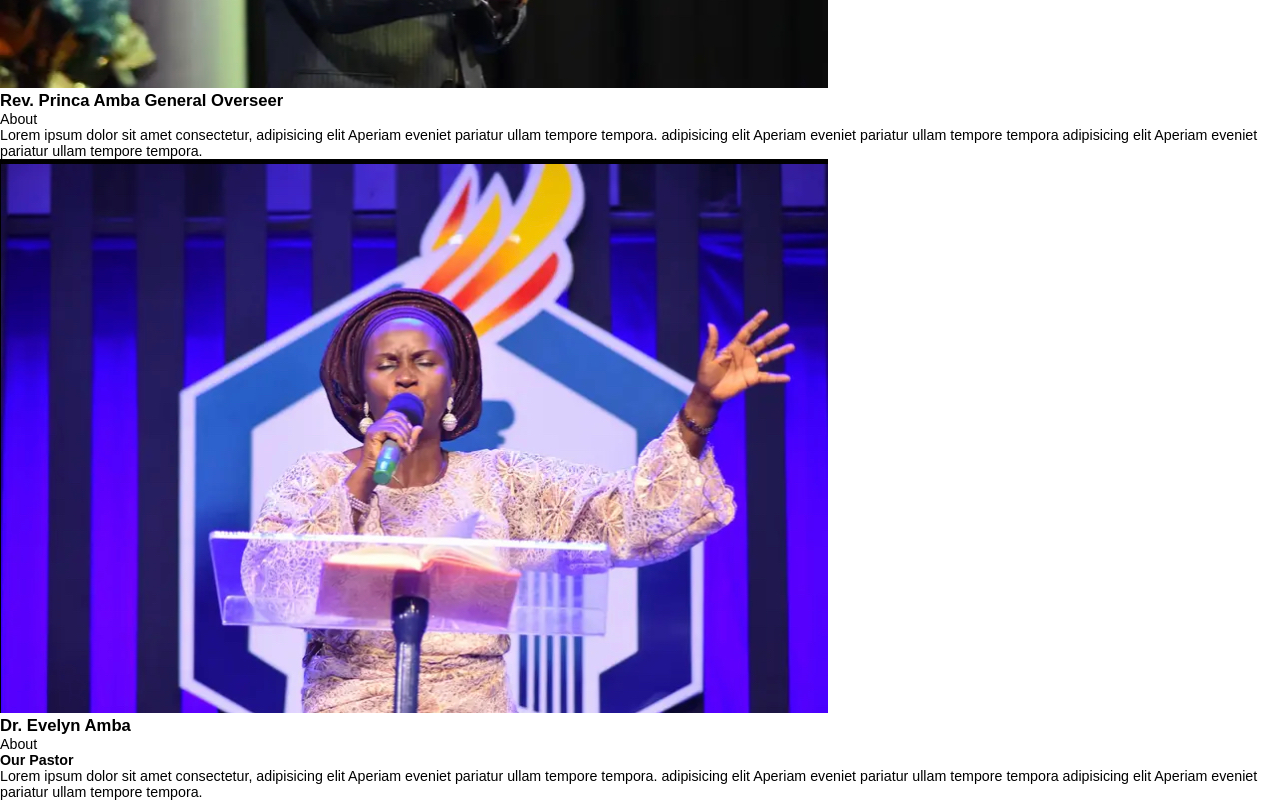
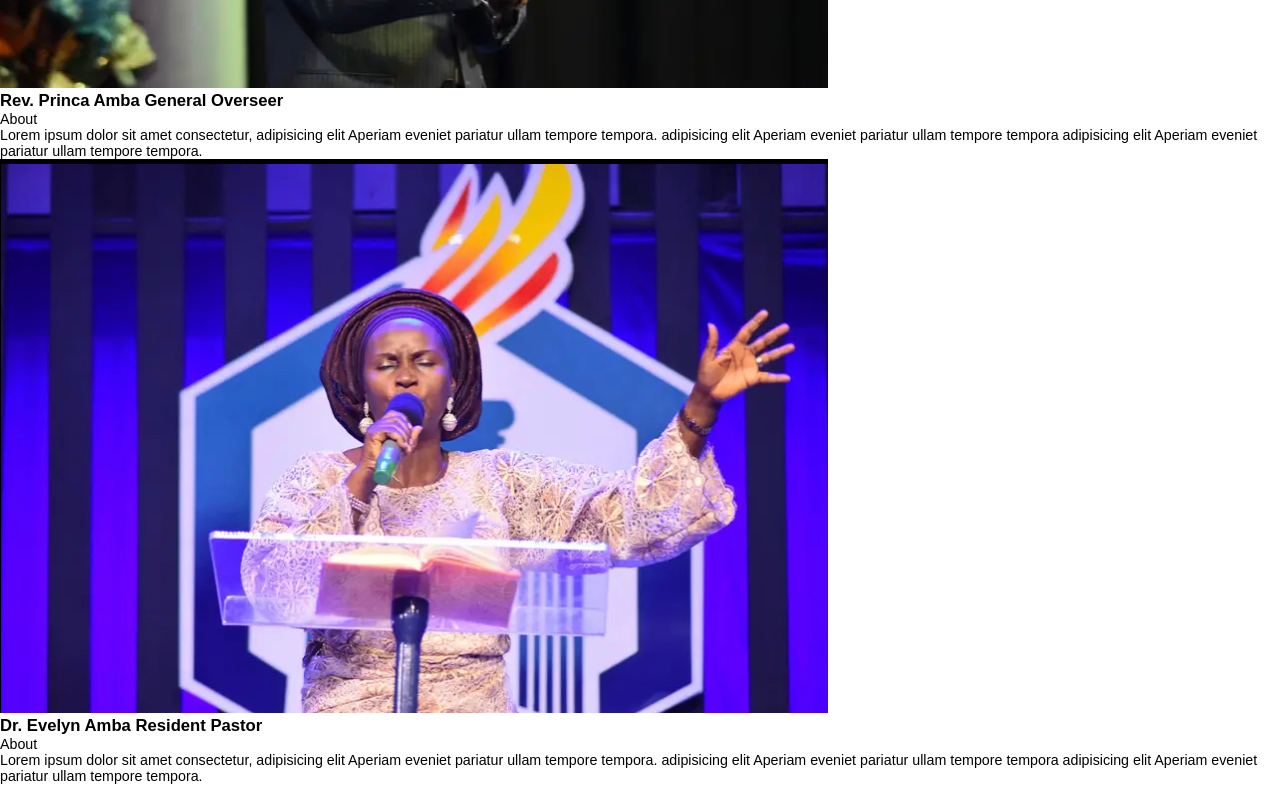
Before and after one commit to Iydeejames/Fortress-of-hope, a React (Create React App) app: page / in a window 1280 px wide. Shown: the part 4173-4973 px from the top of the page. Built offline with nearby package versions, Linux system fonts and the light colour scheme.

Commit message:
Update OurPastors.js

```diff
--- a/src/components/OurPastors.js
+++ b/src/components/OurPastors.js
@@ -29,12 +29,13 @@ const PastorsSection = ()=> {
 
     <div className='card-content'>
           <img src={secondPhoto} alt='Dr. Evelyn'/>
-          <h3> Dr. Evelyn Amba</h3>
+          <h3> Dr. Evelyn Amba
+          <span> Resident Pastor</span>
+          </h3>
            <div className='story-btn'>About
            <div className='story-btn-line'></div>
            </div>
            <div class="story">
-                        <h4>Our Pastor</h4>
                         <p className="story-paragraph">Lorem ipsum dolor sit amet consectetur,
                          adipisicing elit Aperiam eveniet pariatur ullam tempore tempora.
                          adipisicing elit Aperiam eveniet pariatur ullam tempore tempora
```
